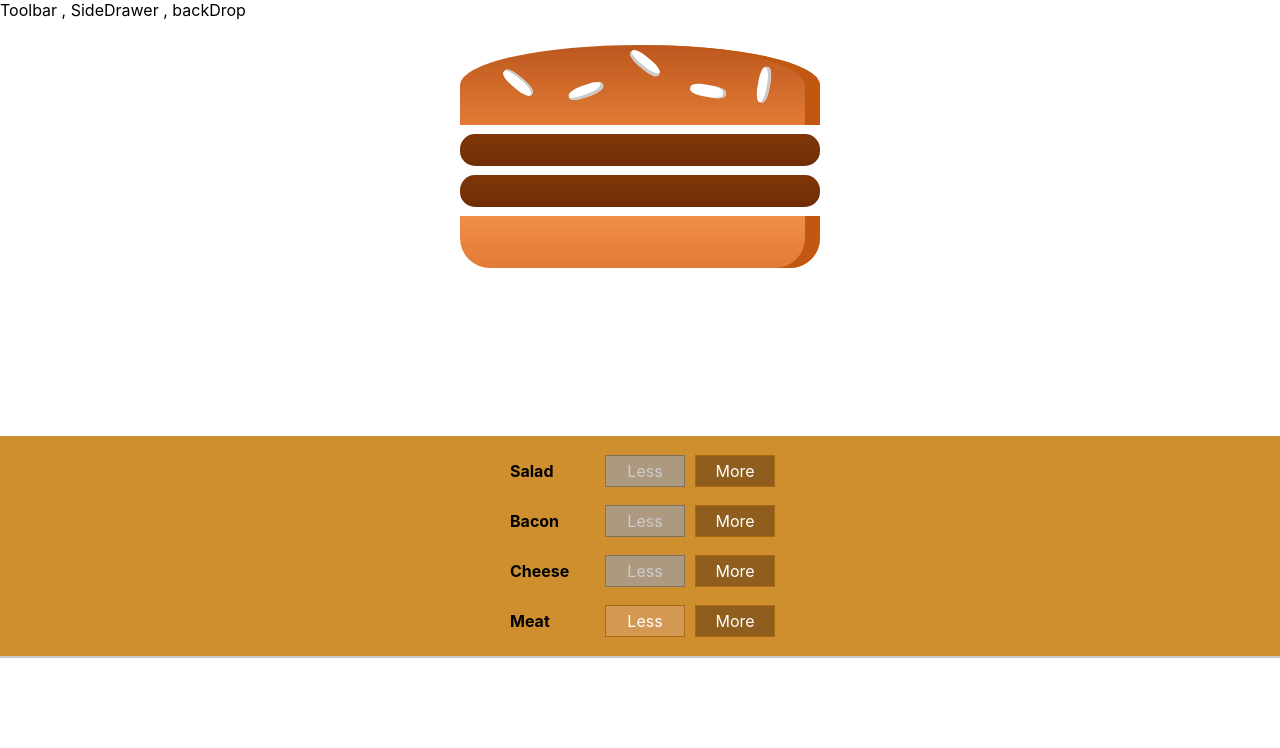
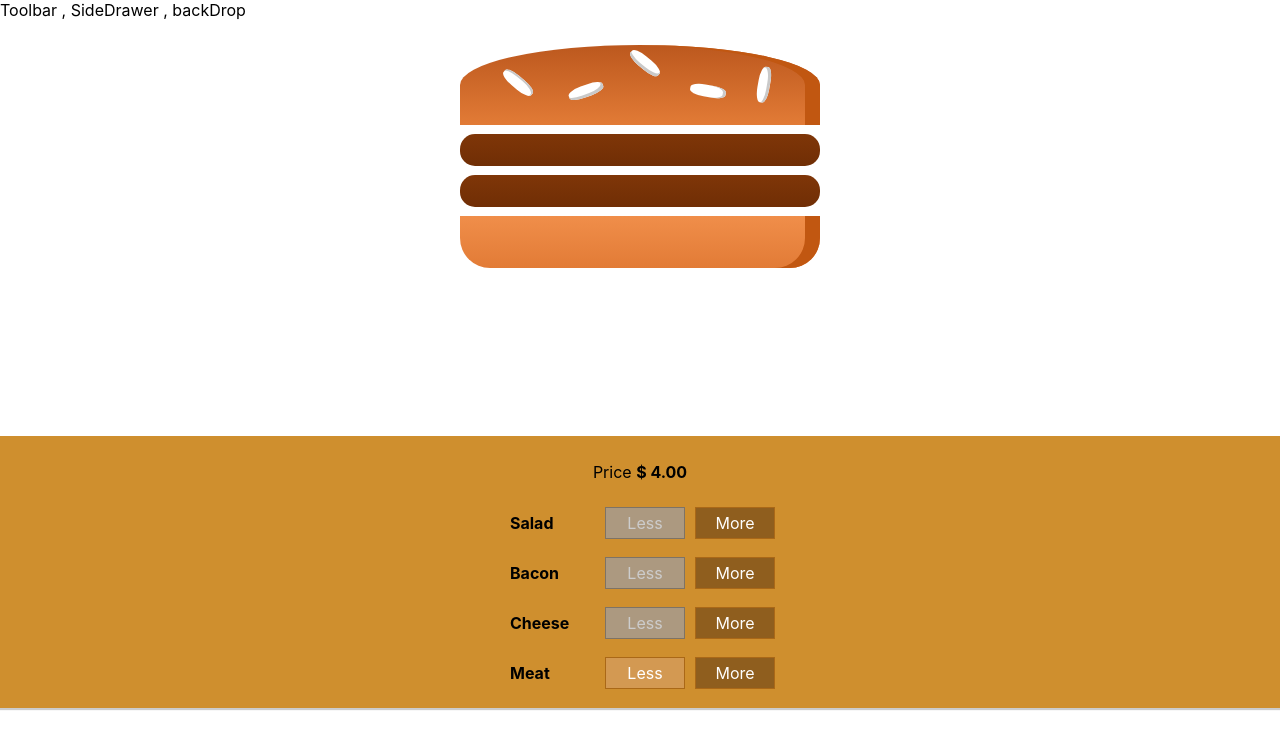
Before and after one commit to pramodkharade/reactbuggerapp, a React (Create React App) app: page / in a window 1280 px wide. Shown: the top 748 px of the page. Built offline with nearby package versions, Linux system fonts and the light colour scheme.

Commit message:
displaying update the burger price

```diff
--- a/src/components/Burger/BuildControls/BuildControls.js
+++ b/src/components/Burger/BuildControls/BuildControls.js
@@ -21,6 +21,7 @@
 ];
 const BuildControls = (props) => (
   <div className={Classes.BuildControls}>
+    <p>Price <strong>$ {props.price.toFixed(2)}</strong></p>
         {controls.map(ctrl => (
     <BuildControl
     key={ctrl.label}
--- a/src/containers/BurgerBuilder/BurgerBuilder.js
+++ b/src/containers/BurgerBuilder/BurgerBuilder.js
@@ -68,7 +68,8 @@
             <Burger ingredients = {this.state.ingredients}/>
             <BuildControls ingredientAdded={this.addIngredientHandler}
       ingredientRemoved={this.removeIngredientHandler}
-      disabled = {disabledInfo}/>
+      disabled = {disabledInfo}
+      price={this.state.totalPrice}/>
         </Auxiliary>
       );
   }
```
